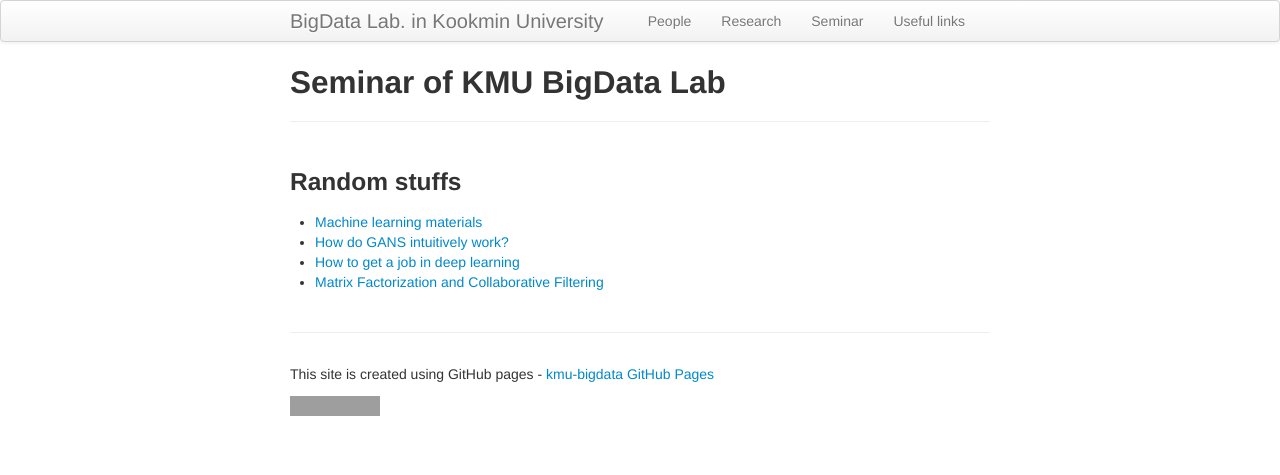
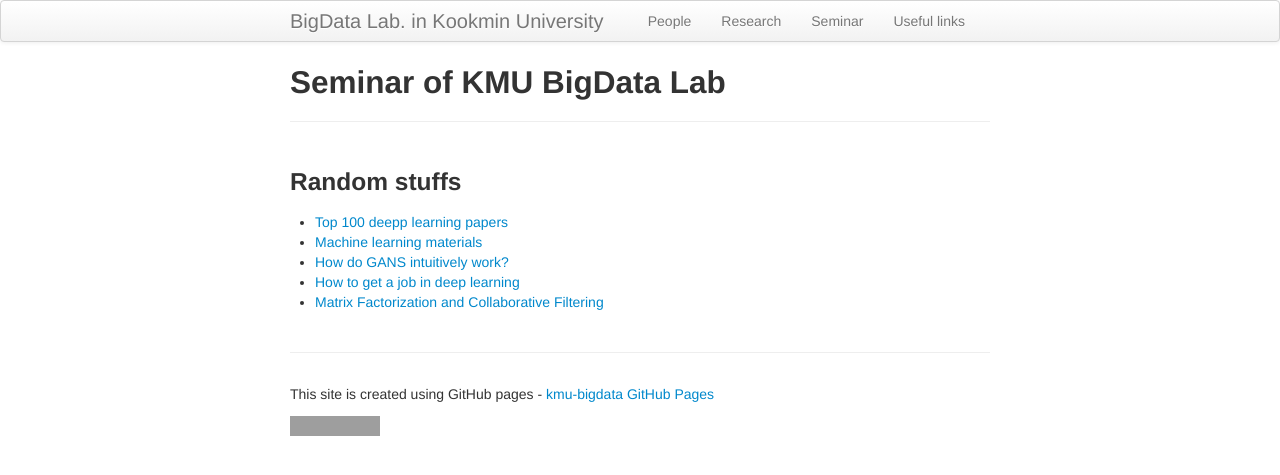
Before and after one commit to ddps-lab/kmu-bigdata.github.io, a Jekyll site: the page built from links/index.md, in a window 1280 px wide. Shown: the top 475 px of the page. Built offline with Jekyll 4.4.1, drawn with Linux system fonts in a browser that asks for light colours; grey boxes are pictures that could not be loaded.

Commit message:
adding top 100 deep learning papers

```diff
--- a/links/index.md
+++ b/links/index.md
@@ -5,7 +5,7 @@
 description: Seminar schedule of BigData Lab  in KMU
 ---
 ### Random stuffs
-
+* [Top 100 deepp learning papers](https://github.com/terryum/awesome-deep-learning-papers)
 * [Machine learning materials](https://github.com/off99555/machine-learning-curriculum)
 * [How do GANS intuitively work?](https://hackernoon.com/how-do-gans-intuitively-work-2dda07f247a1#.7v46emcq0)
 * [How to get a job in deep learning](http://blog.deepgram.com/how-to-get-a-job-in-deep-learning/)
```
